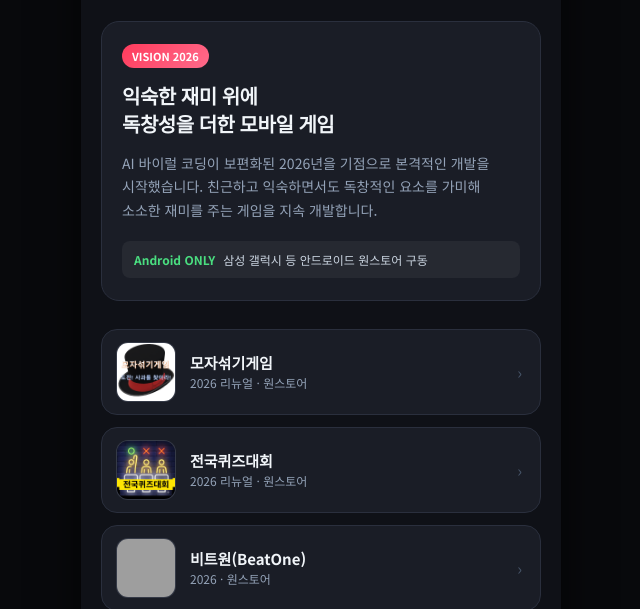
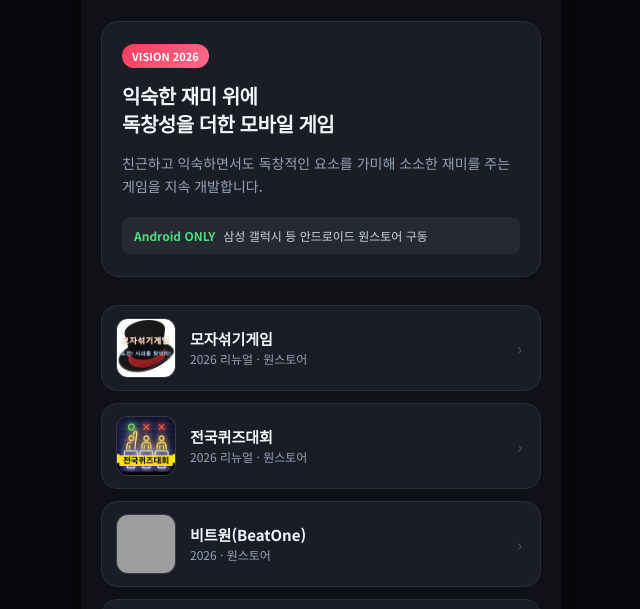
Before and after one commit to inssworksoft/inssworksoft.github.io, a plain HTML site: page index.html in a window 1280 px wide. Shown: the part 146-755 px from the top of the page, without its empty margins (319-959 px from the left). Drawn offline with Linux system fonts and the light colour scheme; grey boxes are pictures that could not be loaded.

Commit message:
Update index.html

```diff
--- a/index.html
+++ b/index.html
@@ -327,7 +327,7 @@
                     독창성을 더한 모바일 게임
                 </h1>
                 <p class="intro-desc">
-                    AI 바이럴 코딩이 보편화된 2026년을 기점으로 본격적인 개발을 시작했습니다. 친근하고 익숙하면서도 독창적인 요소를 가미해 소소한 재미를 주는 게임을 지속 개발합니다.
+                    친근하고 익숙하면서도 독창적인 요소를 가미해 소소한 재미를 주는 게임을 지속 개발합니다.
                 </p>
                 <div class="platform-tag">
                     <span>Android ONLY</span> 삼성 갤럭시 등 안드로이드 원스토어 구동
```
